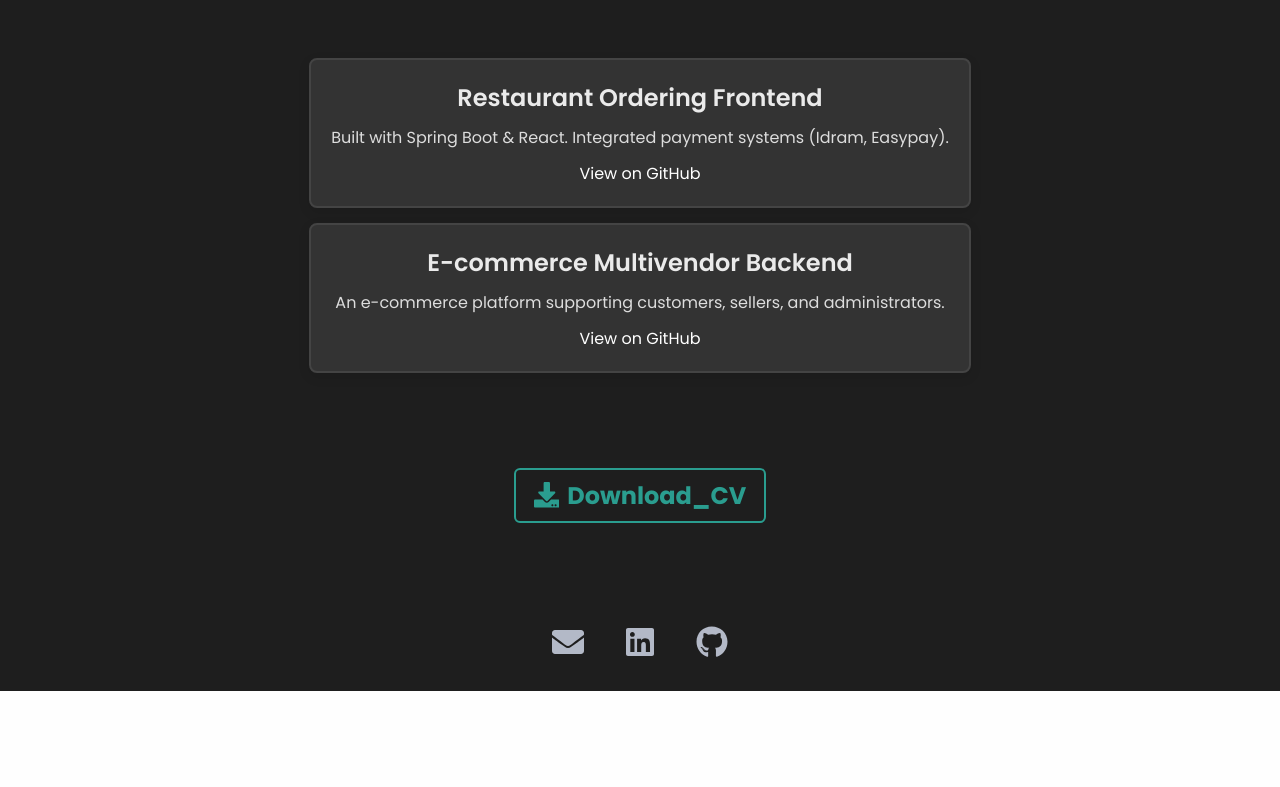
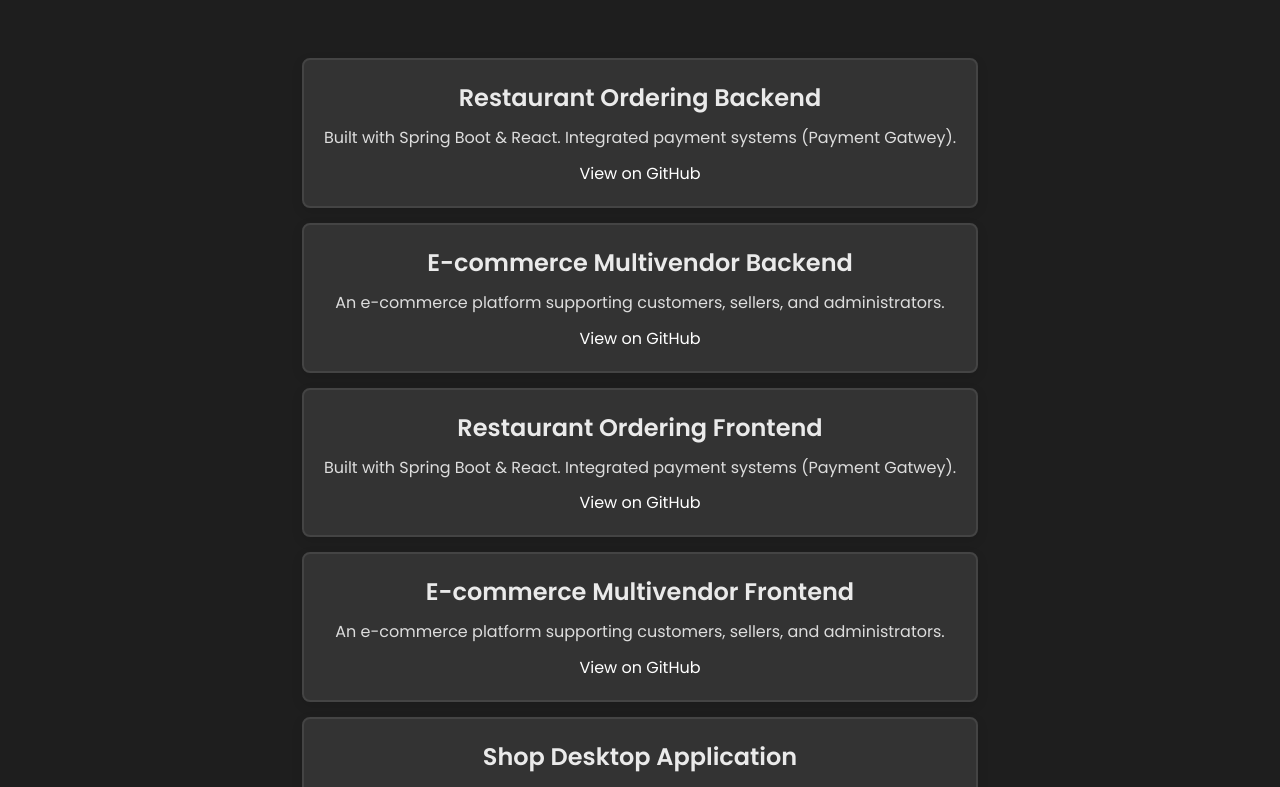
Before and after one commit to mypy125/Portfolio, a React (Vite) app: page / in a window 1280 px wide. Shown: the part 2469-3256 px from the top of the page. Before the commit the page ends 3160 px from the top, so only its background shows below. Built offline with nearby package versions, Linux system fonts and the light colour scheme.

Commit message:
added_new_pojects_and_set-poto

```diff
--- a/src/components/projects/Projects.jsx
+++ b/src/components/projects/Projects.jsx
@@ -5,15 +5,31 @@ import "./Projects.css";
 const Projects = () => {
   const projects = [
     {
-      title: "Restaurant Ordering Frontend",
-      description: "Built with Spring Boot & React. Integrated payment systems (Idram, Easypay).",
-      link: "https://github.com/mypy125/Restaurant.am-frontend",
+      title: "Restaurant Ordering Backend",
+      description: "Built with Spring Boot & React. Integrated payment systems (Payment Gatwey).",
+      link: "https://github.com/mypy125/Restaurant-backend",
     },
     {
       title: "E-commerce Multivendor Backend",
       description: "An e-commerce platform supporting customers, sellers, and administrators.",
       link: "https://github.com/mypy125/ecommerce-multivendor-backend",
     },
+    {
+      title: "Restaurant Ordering Frontend",
+      description: "Built with Spring Boot & React. Integrated payment systems (Payment Gatwey).",
+      link: "https://github.com/mypy125/Restaurant.am-frontend",
+    },
+    {
+      title: "E-commerce Multivendor Frontend",
+      description: "An e-commerce platform supporting customers, sellers, and administrators.",
+      link: "https://github.com/mypy125/ecommerce-multivendor-frontend",
+    },
+    {
+      title: "Shop Desktop Application",
+      description: "This project is a desktop application for managing products, stock, and stores.",
+      link: "https://github.com/mypy125/shop-desktop",
+    },
+
   ];
 
   const projectVariants = {
```
Also changed, not shown: public/images/photo.jpg, 1 other file (tests, documents, lock files or other folders).
